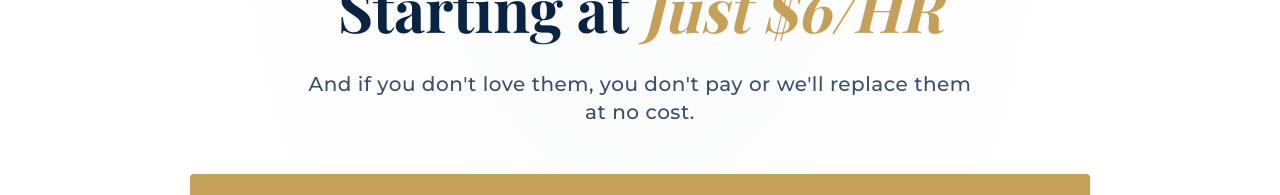
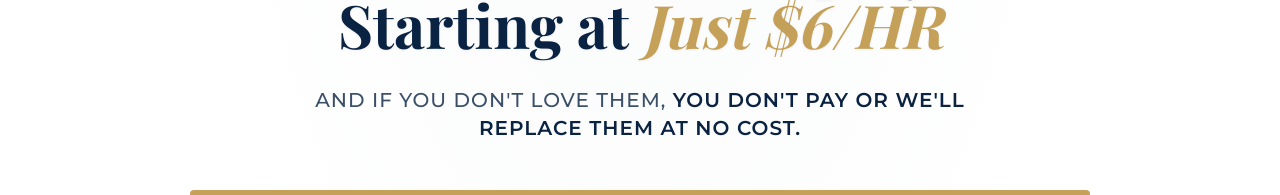
Before and after one commit to christianh0019/five-star-assistants-vsl, a React (Vite) app: page / in a window 1280 px wide. Shown: the part 270-465 px from the top of the page. Built offline with nearby package versions, Linux system fonts and the light colour scheme.

Commit message:
Make navbar transparent and fix subheadline styling

```diff
--- a/components/Hero.tsx
+++ b/components/Hero.tsx
@@ -8,7 +8,7 @@ interface HeroProps {
 
 const Hero: React.FC<HeroProps> = ({ onOpenSurvey }) => {
   return (
-    <section className="relative pt-4 md:pt-12 pb-20 px-4 md:px-8 bg-[radial-gradient(ellipse_at_top,_var(--tw-gradient-stops))] from-gray-50 via-white to-white">
+    <section className="relative pt-28 md:pt-36 pb-20 px-4 md:px-8 bg-[radial-gradient(ellipse_at_top,_var(--tw-gradient-stops))] from-gray-50 via-white to-white">
       <div className="max-w-[900px] mx-auto text-center flex flex-col items-center relative z-10">
 
 
@@ -19,8 +19,8 @@ const Hero: React.FC<HeroProps> = ({ onOpenSurvey }) => {
         </h1>
 
         {/* Sub-headline */}
-        <p className="font-subheading text-navy/80 text-lg md:text-xl font-medium tracking-wide mb-12 max-w-2xl">
-          And if you don't love them, you don't pay or we'll replace them at no cost.
+        <p className="font-subheading text-navy/80 text-lg md:text-xl font-medium tracking-wider mb-12 max-w-2xl uppercase">
+          And if you don't love them, <strong className="font-bold text-navy">you don't pay or we'll replace them at no cost.</strong>
         </p>
 
         {/* Primary CTA */}
--- a/pages/LandingPage.tsx
+++ b/pages/LandingPage.tsx
@@ -29,7 +29,7 @@ const LandingPage: React.FC = () => {
     return (
         <div className="w-full bg-white flex flex-col min-h-screen">
             <Navbar onOpenSurvey={openSurvey} />
-            <main className="flex-grow pt-20"> {/* Added pt-20 to offset fixed Navbar */}
+            <main className="flex-grow">
                 <Hero onOpenSurvey={openSurvey} />
                 <TrustBadges />
                 <ProblemSection />
```
